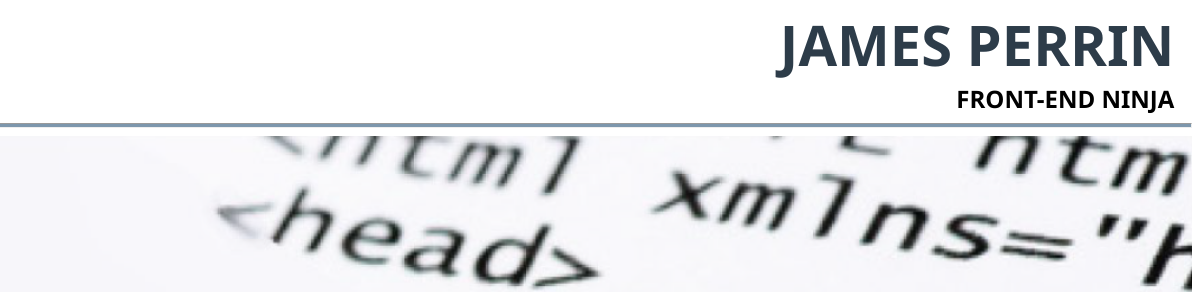
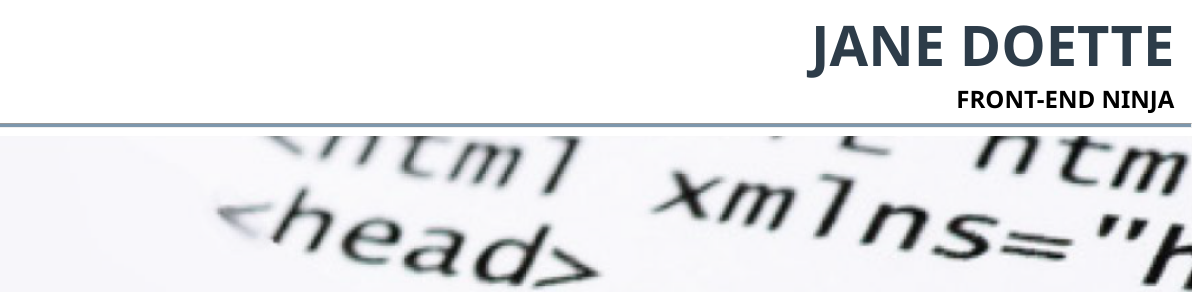
Before and after one commit to jamesperrin/udacity-fend-project-portfolio, a plain HTML site: page index.html in a window 1280 px wide. Shown: the top 292 px of the page, 88-1280 px from the left. Drawn offline with Linux system fonts and the light colour scheme.

Commit message:
Changed name to match mockup.

```diff
--- a/index.html
+++ b/index.html
@@ -23,7 +23,7 @@
                 <img src="assets/images/udacity.svg" alt="Udacity">
             </div>
             <div class="header-title">
-                <h1 class="title">James Perrin</h1>
+                <h1 class="title">Jane Doette</h1>
                 <h2 class="subtitle">FRONT-END NINJA</h2>
             </div>
             <hr>
```
